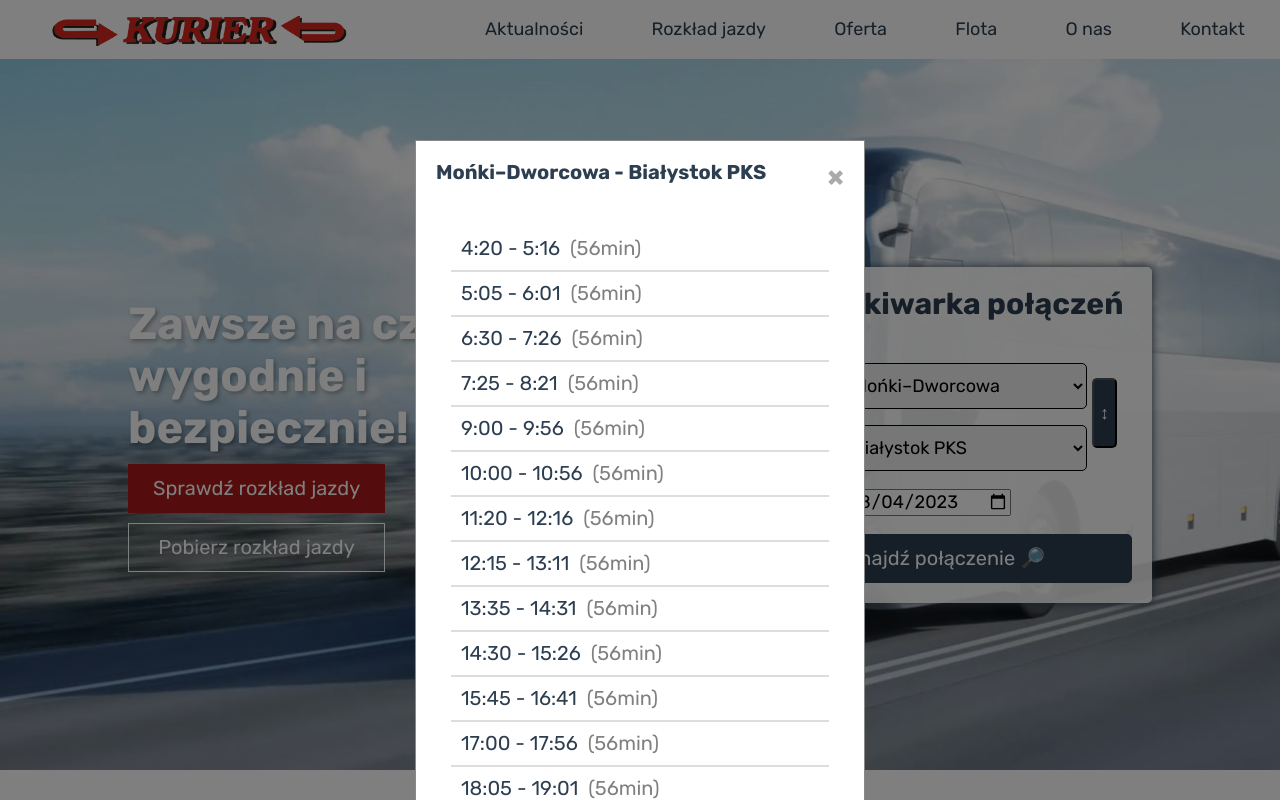
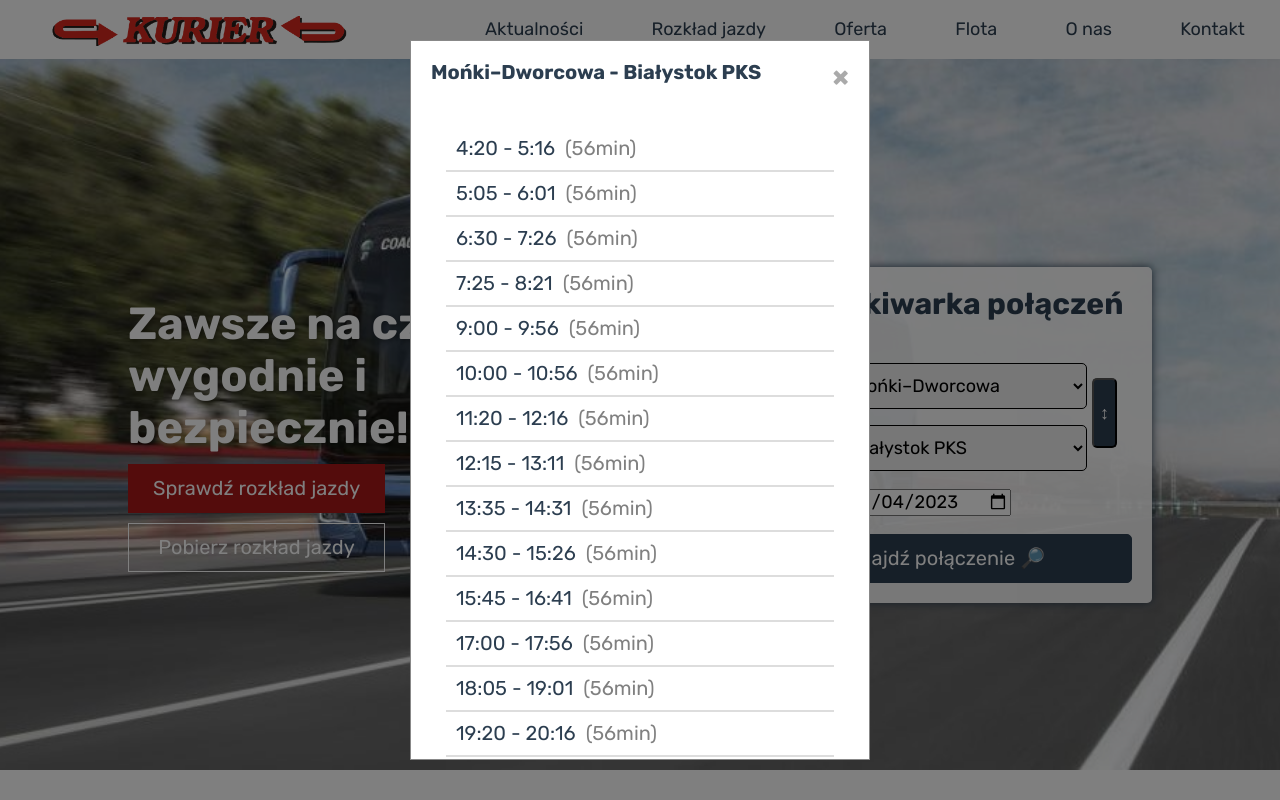
Before and after one commit to MarcinJankowski00/Kurier-Jankowscy-homepage-react, a React (Create React App) app: page / in a window 1280 px wide. Both pictures are taken after a click on the button "Znajdź połączenie 🔎". Shown: the top 800 px of the page. Built offline with nearby package versions, Linux system fonts and the light colour scheme.

Commit message:
visual changes

```diff
--- a/src/Photo/Search/Modal/styled.js
+++ b/src/Photo/Search/Modal/styled.js
@@ -1,7 +1,7 @@
 import styled from 'styled-components';
 
 export const ModalContainer = styled.div`
-  display: ${({ isOpen }) => (isOpen ? 'block' : 'none')};
+  display: ${({ isOpen }) => (isOpen ? 'flex' : 'none')};
   position: fixed;
   top: 0;
   left: 0;
@@ -9,19 +9,22 @@ export const ModalContainer = styled.div`
   height: 100%;
   background-color: rgba(0, 0, 0, 0.5);
   z-index: 999;
-  overflow-y: auto;
+  justify-content: center;
+  align-items: center;
 `;
 
 export const ModalContent = styled.div`
   color: ${({ theme }) => theme.color.teal};
   background-color: #fff;
-  margin: 140px auto;
+  margin: 10px;
   padding: 20px;
   border: 1px solid #888;
-  max-width: 450px;
+  width: 100%;
+  max-width: 460px;
+  max-height: 90%;
+  overflow-y: auto;
   @media (max-width: ${({ theme }) => theme.breakpoint.mobileMax}px) {
-    width: 95%;
-    margin-top: 90px;
+
   }
 `;
 
@@ -31,7 +34,6 @@ export const CloseButton = styled.span`
   font-size: 28px;
   font-weight: bold;
   cursor: pointer;
-
   &:hover {
     color: black;
   }
--- a/src/Photo/Search/Result/index.js
+++ b/src/Photo/Search/Result/index.js
@@ -1,7 +1,7 @@
 import React from 'react';
 import { busStops } from '../BusStops.js';
 import getVariant from './useGetVariant';
-import { List, Item, Container, Heading, Span } from "./styled";
+import { List, Item, Container, Heading, Span, ListContainer } from "./styled";
 
 
 const calculateTimeDifference = (startHour, endHour) => {
@@ -42,19 +42,19 @@ const Result = ({ startStop, endStop, departureDate }) => {
         direction = "Białystok";
     }
 
-    if((startStopObject.id === 19 || endStopObject.id === 19) && direction === "Białystok"){
+    if ((startStopObject.id === 19 || endStopObject.id === 19) && direction === "Białystok") {
         return (
             <Heading>
-                <b>Nie ma takiego połączenia</b><br/>
+                <b>Nie ma takiego połączenia</b><br />
                 <br />
                 Autobusy z przystanku "Fasty Kombinat" odjeżdżają tylko w kierunku Moniek.
             </Heading>
         );
     }
-    if(((startStopObject.id === 20 || endStopObject.id === 20) || (startStopObject.id === 23 || endStopObject.id === 23)) && direction === "Mońki"){
+    if (((startStopObject.id === 20 || endStopObject.id === 20) || (startStopObject.id === 23 || endStopObject.id === 23)) && direction === "Mońki") {
         return (
             <Heading>
-                <b>Nie ma takiego połączenia</b><br/>
+                <b>Nie ma takiego połączenia</b><br />
                 <br />
                 Autobusy z przystanku "Białystok – Cast." i "B-stok PKP" odjeżdżają tylko w kierunku Białegostoku.
             </Heading>
@@ -64,6 +64,7 @@ const Result = ({ startStop, endStop, departureDate }) => {
     return (
         <Container>
             <Heading><b>{startStop} - {endStop}</b></Heading><br />
+            <ListContainer>
                 <List>
                     {startStopObject[variant][direction].map((item) => (
                         <Item>
@@ -73,6 +74,7 @@ const Result = ({ startStop, endStop, departureDate }) => {
                         </Item>
                     ))}
                 </List>
+            </ListContainer>
         </Container>
     );
 };
--- a/src/Photo/Search/Result/styled.js
+++ b/src/Photo/Search/Result/styled.js
@@ -6,6 +6,14 @@ export const Container = styled.div`
 
 export const Heading = styled.div`
     font-size: 20px;
+    @media (max-width: ${({ theme }) => theme.breakpoint.mobileMax}px) {
+        font-size: 17px;
+    }
+`;
+
+export const ListContainer = styled.div`
+    padding: 0;
+    margin: 0;
 `;
 
 export const List = styled.ul`
@@ -13,6 +21,7 @@ export const List = styled.ul`
     padding-inline-start: 0;
     padding-left: 15px;
     padding-right: 15px;
+
 `;
 
 export const Item = styled.li`
```
Also changed, not shown: src/Photo/background.jpg. Lines whose indentation alone changed are shown as unchanged.
